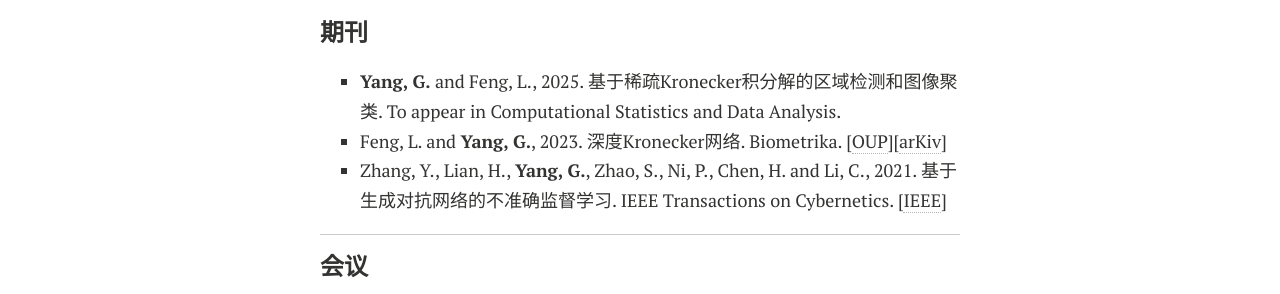
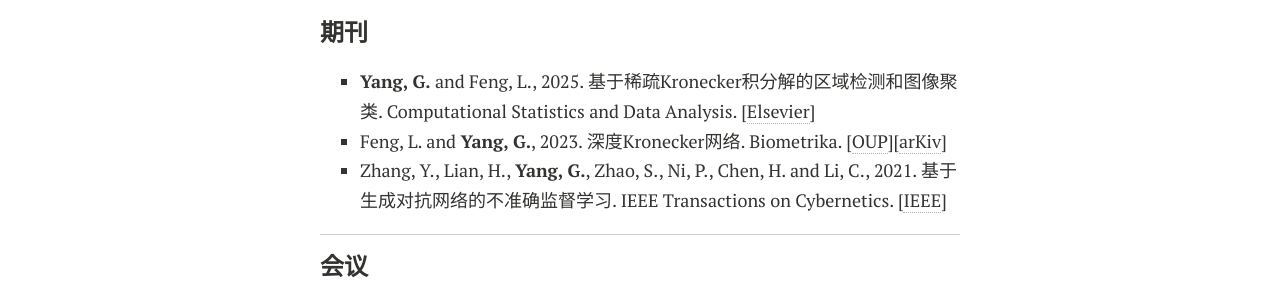
Before and after one commit to YLKnight/YLKnight.github.io, a Jekyll site: the page built from Chinese.md, in a window 1280 px wide. Shown: the part 582-876 px from the top of the page. Built offline with Jekyll 4.4.1, drawn with Linux system fonts in a browser that asks for light colours; nearby versions of some CDN libraries; comment, search, counter and statistics services are not loaded; a style sheet for code colours, icons or effects is not loaded; our own code applies the rules of GitHub Pages for plain Markdown files.

Commit message:
Update Chinese.md

```diff
--- a/Chinese.md
+++ b/Chinese.md
@@ -28,7 +28,7 @@
 
 #### 期刊
 
-- **Yang, G.** and Feng, L., 2025. 基于稀疏Kronecker积分解的区域检测和图像聚类. To appear in Computational Statistics and Data Analysis.
+- **Yang, G.** and Feng, L., 2025. 基于稀疏Kronecker积分解的区域检测和图像聚类. Computational Statistics and Data Analysis. [[Elsevier](https://www.sciencedirect.com/science/article/pii/S0167947325001021)]
 - Feng, L. and **Yang, G.**, 2023. 深度Kronecker网络. Biometrika. [[OUP](https://doi.org/10.1093/biomet/asad049)][[arKiv](https://arxiv.org/abs/2210.13327)]
 - Zhang, Y., Lian, H., **Yang, G.**, Zhao, S., Ni, P., Chen, H. and Li, C., 2021. 基于生成对抗网络的不准确监督学习. IEEE Transactions on Cybernetics. [[IEEE](https://ieeexplore.ieee.org/abstract/document/9526351)]
 
```
